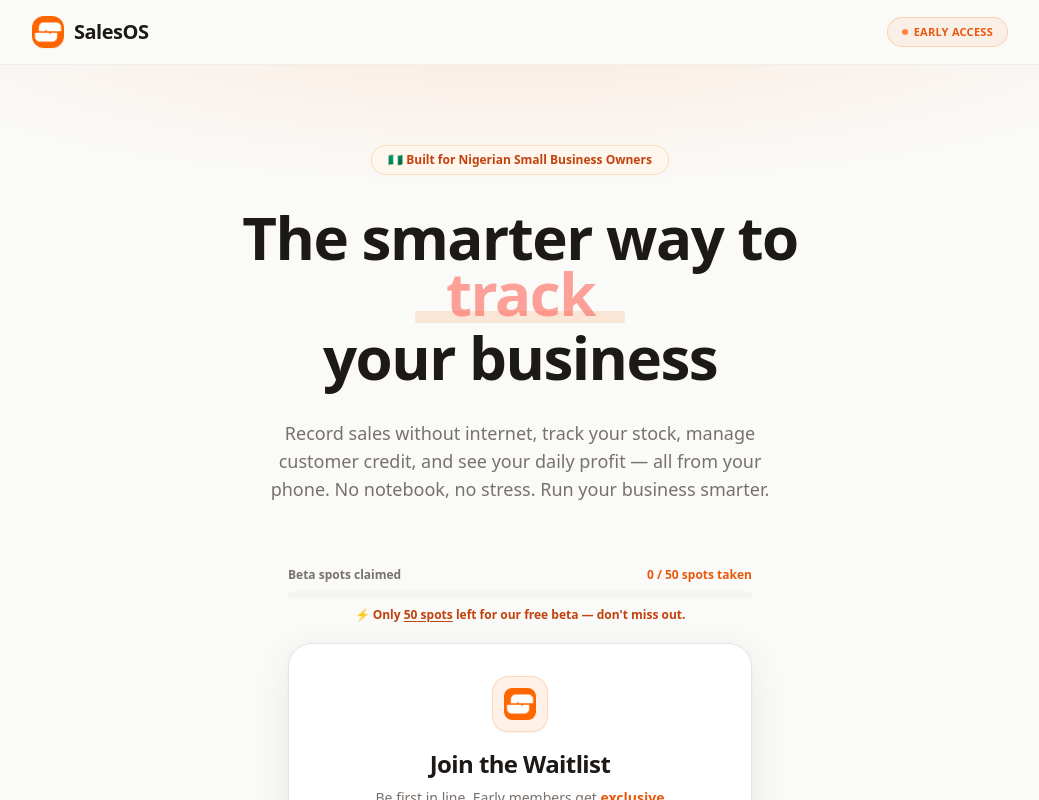
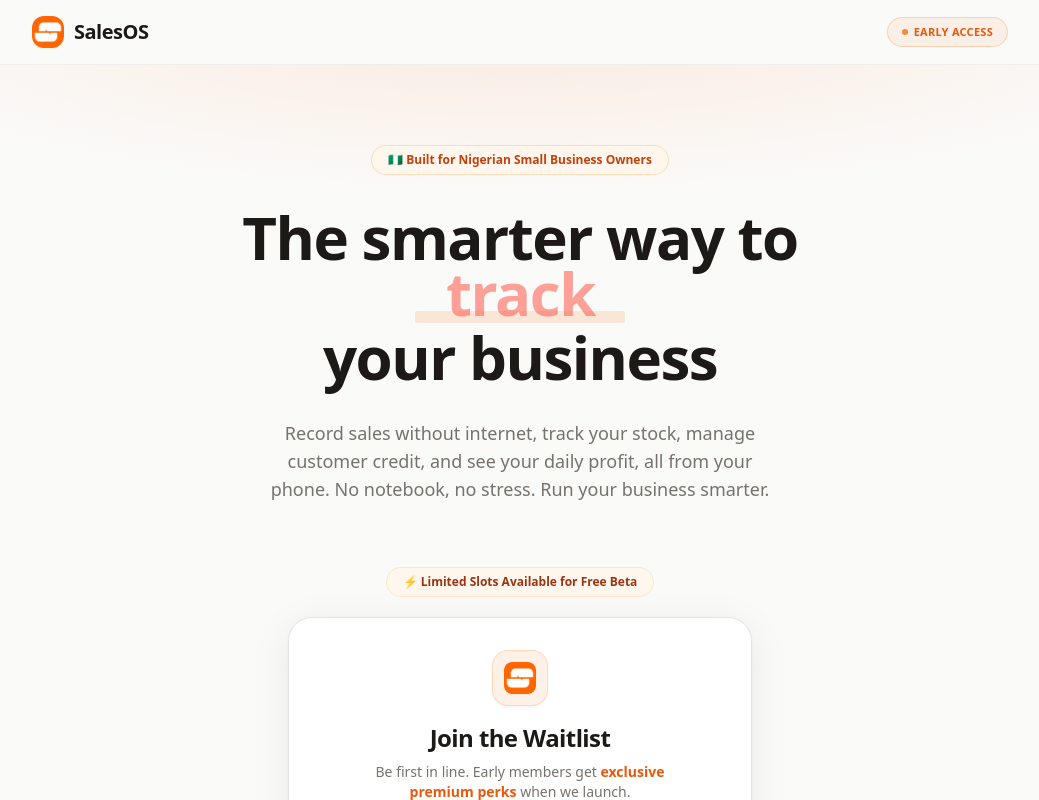
Before and after one commit to UsmanArazak/salesosapp, a Next.js app: page / in a window 1280 px wide. Shown: the top 800 px of the page, without its empty margins (120-1159 px from the left). Built offline with nearby package versions, Linux system fonts and the light colour scheme; no server answers.

Commit message:
copy: replace scarcity progress bar on waitlist with limited slots badge and remove em dash

```diff
--- a/src/app/page.tsx
+++ b/src/app/page.tsx
@@ -1,27 +1,11 @@
 import Image from "next/image";
 import { WaitlistForm } from "./WaitlistForm";
 import { CyclingText } from "./CyclingText";
-import { createServiceRoleSupabaseClient } from "@/lib/supabase";
 
 const FACEBOOK_URL = "#"; // TODO: Replace with your Facebook page URL
 const INSTAGRAM_URL = "#"; // TODO: Replace with your Instagram page URL
-const BETA_LIMIT = 50;
 
-export default async function Home() {
-  // Fetch real waitlist count for the urgency bar
-  let signupCount = 0;
-  try {
-    const supabase = createServiceRoleSupabaseClient();
-    const { count } = await supabase
-      .from("waitlist")
-      .select("*", { count: "exact", head: true });
-    signupCount = count ?? 0;
-  } catch {
-    signupCount = 0;
-  }
-
-  const spotsLeft = Math.max(0, BETA_LIMIT - signupCount);
-  const pct = Math.min(100, Math.round((signupCount / BETA_LIMIT) * 100));
+export default function Home() {
   return (
     <div className="min-h-dvh flex flex-col font-sans select-none" style={{ background: "#FAFAF9", color: "#1C1917" }}>
 
@@ -79,7 +63,7 @@
 
             {/* Subheading */}
             <p className="text-base sm:text-lg text-stone-500 max-w-lg mx-auto leading-relaxed">
-              Record sales without internet, track your stock, manage customer credit, and see your daily profit — all from your phone. No notebook, no stress. Run your business smarter.
+              Record sales without internet, track your stock, manage customer credit, and see your daily profit, all from your phone. No notebook, no stress. Run your business smarter.
             </p>
 
           </div>
@@ -88,24 +72,11 @@
         {/* Waitlist Form Section */}
         <section className="max-w-lg mx-auto px-6 pb-24">
 
-          {/* ── URGENCY / SCARCITY BAR ───────────────────────── */}
-          <div className="mb-5">
-            <div className="flex items-center justify-between text-xs mb-2">
-              <span className="font-semibold text-stone-500">Beta spots claimed</span>
-              <span className="font-bold text-orange-600">{signupCount} / {BETA_LIMIT} spots taken</span>
-            </div>
-            <div className="h-2 w-full rounded-full bg-stone-100 overflow-hidden">
-              <div
-                className="h-full rounded-full transition-all"
-                style={{
-                  width: `${pct}%`,
-                  background: "linear-gradient(90deg, #fb923c, #f97316)",
-                }}
-              />
-            </div>
-            <p className="text-center text-xs text-orange-700 font-semibold mt-2">
-              ⚡ Only <span className="underline underline-offset-2">{spotsLeft} spot{spotsLeft !== 1 ? "s" : ""}</span> left for our free beta — don&apos;t miss out.
-            </p>
+          {/* ── URGENCY / SCARCITY MESSAGE ───────────────────────── */}
+          <div className="mb-5 text-center">
+            <span className="inline-flex items-center gap-1.5 px-4 py-1.5 rounded-full text-xs font-semibold bg-orange-50 text-orange-800 border border-orange-200/50">
+              ⚡ Limited Slots Available for Free Beta
+            </span>
           </div>
 
           <div
```
